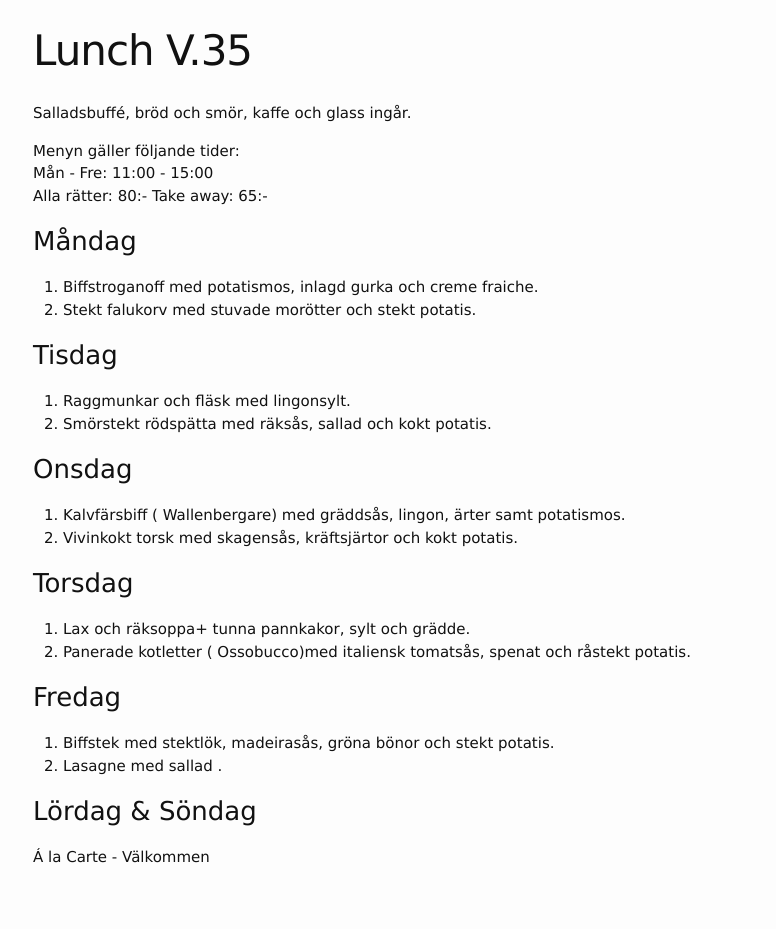
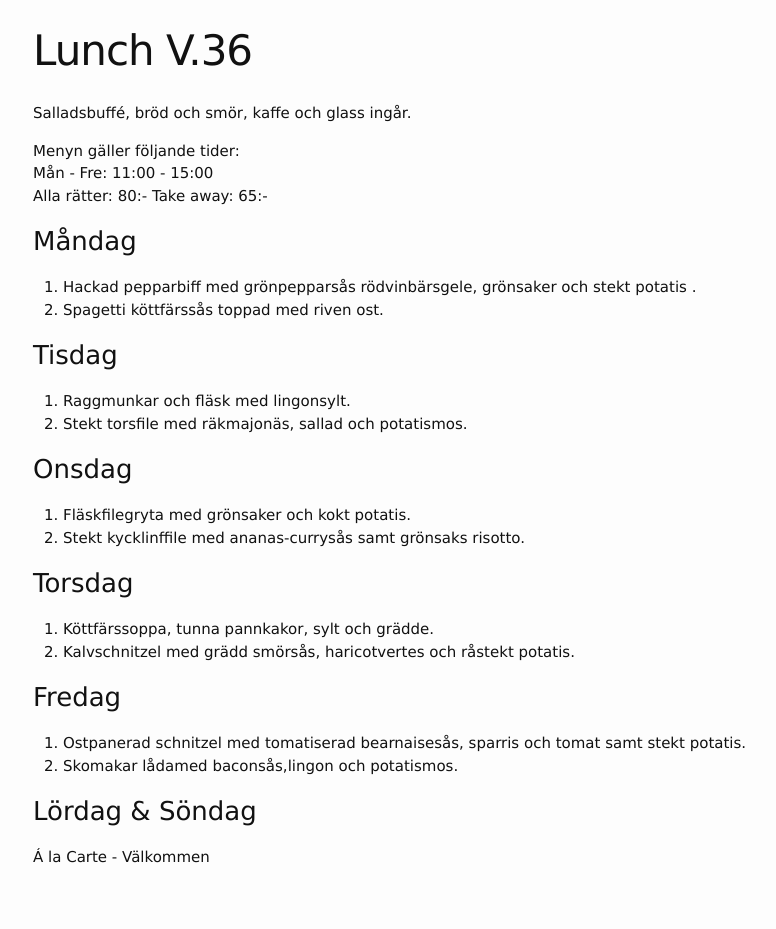
Before and after one commit to FarInn62/farinn62.github.io, a Jekyll site: the page built from lunch.md, in a window 1280 px wide. Shown: the whole page, without its empty margins (237-1013 px from the left). Built offline with Jekyll 4.4.1, drawn with Linux system fonts in a browser that asks for light colours.

Commit message:
Update lunch.md

```diff
--- a/lunch.md
+++ b/lunch.md
@@ -1,6 +1,6 @@
 ---
 layout: foodmenu
-title: Lunch V.35
+title: Lunch V.36
 permalink: /lunch/
 published: true
 ---
@@ -12,28 +12,28 @@ Alla rätter: 80:- Take away: 65:-
 
 ### Måndag
 
-1. Biffstroganoff med potatismos, inlagd gurka och creme fraiche.
-2. Stekt falukorv med stuvade morötter och stekt potatis.
+1. Hackad pepparbiff med grönpepparsås rödvinbärsgele, grönsaker och stekt potatis  .
+2. Spagetti köttfärssås toppad med riven ost.
 
 ### Tisdag
 
 1. Raggmunkar och fläsk med lingonsylt.
-2. Smörstekt rödspätta med räksås, sallad och kokt potatis.
+2. Stekt torsfile med räkmajonäs, sallad och potatismos.
 
 ### Onsdag
 
-1. Kalvfärsbiff ( Wallenbergare) med gräddsås, lingon, ärter samt potatismos.
-2. Vivinkokt torsk med skagensås, kräftsjärtor och kokt potatis.
+1. Fläskfilegryta med grönsaker och kokt potatis.
+2. Stekt kycklinffile med ananas-currysås samt grönsaks risotto.
 
 ### Torsdag
 
- 1. Lax och räksoppa+ tunna pannkakor, sylt och grädde.
- 2. Panerade kotletter ( Ossobucco)med italiensk tomatsås, spenat och råstekt potatis.
+ 1. Köttfärssoppa, tunna pannkakor, sylt och grädde.
+ 2. Kalvschnitzel med grädd smörsås, haricotvertes och råstekt potatis.
 
 ### Fredag
 
-1. Biffstek med stektlök, madeirasås, gröna bönor och stekt potatis.
-2. Lasagne med sallad .
+1. Ostpanerad schnitzel med tomatiserad bearnaisesås, sparris och tomat samt stekt potatis.
+2. Skomakar lådamed baconsås,lingon och potatismos.
 
 ### Lördag & Söndag
 Á la Carte - Välkommen
```
